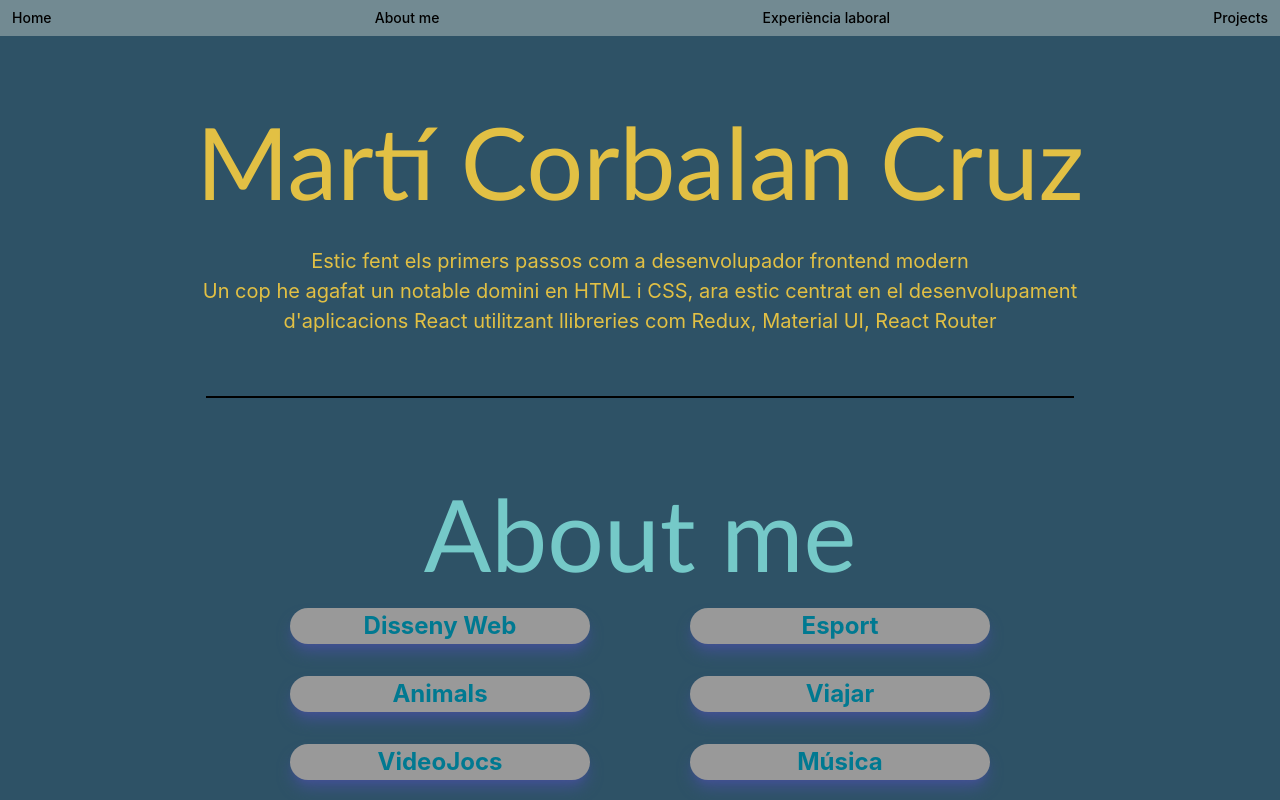
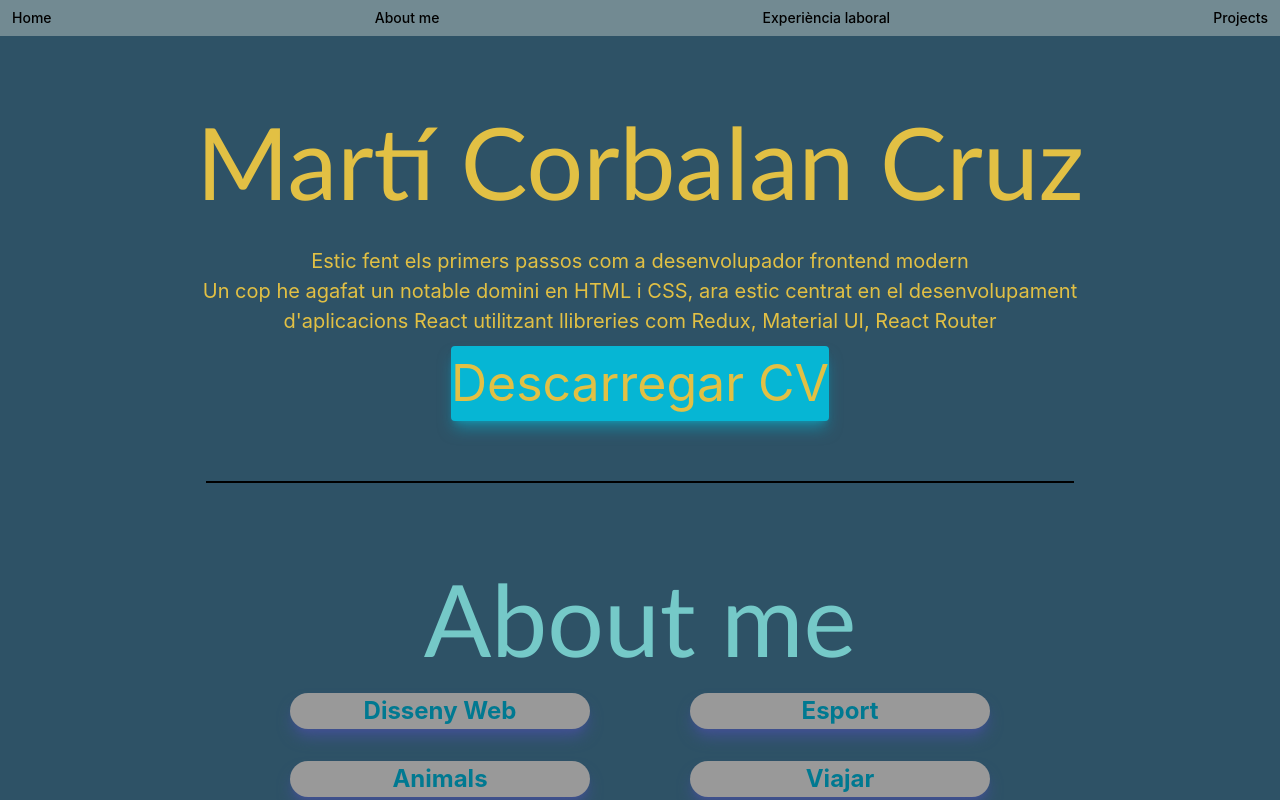
Before and after one commit to MartiCorbalan/web-personal, a Next.js app: page /main in a window 1280 px wide. Shown: the top 800 px of the page. Built offline with nearby package versions, Linux system fonts and the light colour scheme.

Commit message:
terminar detalles

```diff
--- a/pages/main/index.js
+++ b/pages/main/index.js
@@ -24,6 +24,11 @@ export default function Main() {
               Un cop he agafat un notable domini en HTML i CSS, ara estic centrat en el desenvolupament <br></br>
               d'aplicacions React utilitzant llibreries com Redux, Material UI, React Router
               </p>
+              <button className="bg-cyan-500 shadow-lg shadow-cyan-500/50 rounded mt-[10px]">
+              <a href="/CV_Marti.pdf" download="">
+                      Descarregar CV
+              </a>
+              </button>
           </div>
 
 
```
Also changed, not shown: 1 other file (tests, documents, lock files or other folders).
